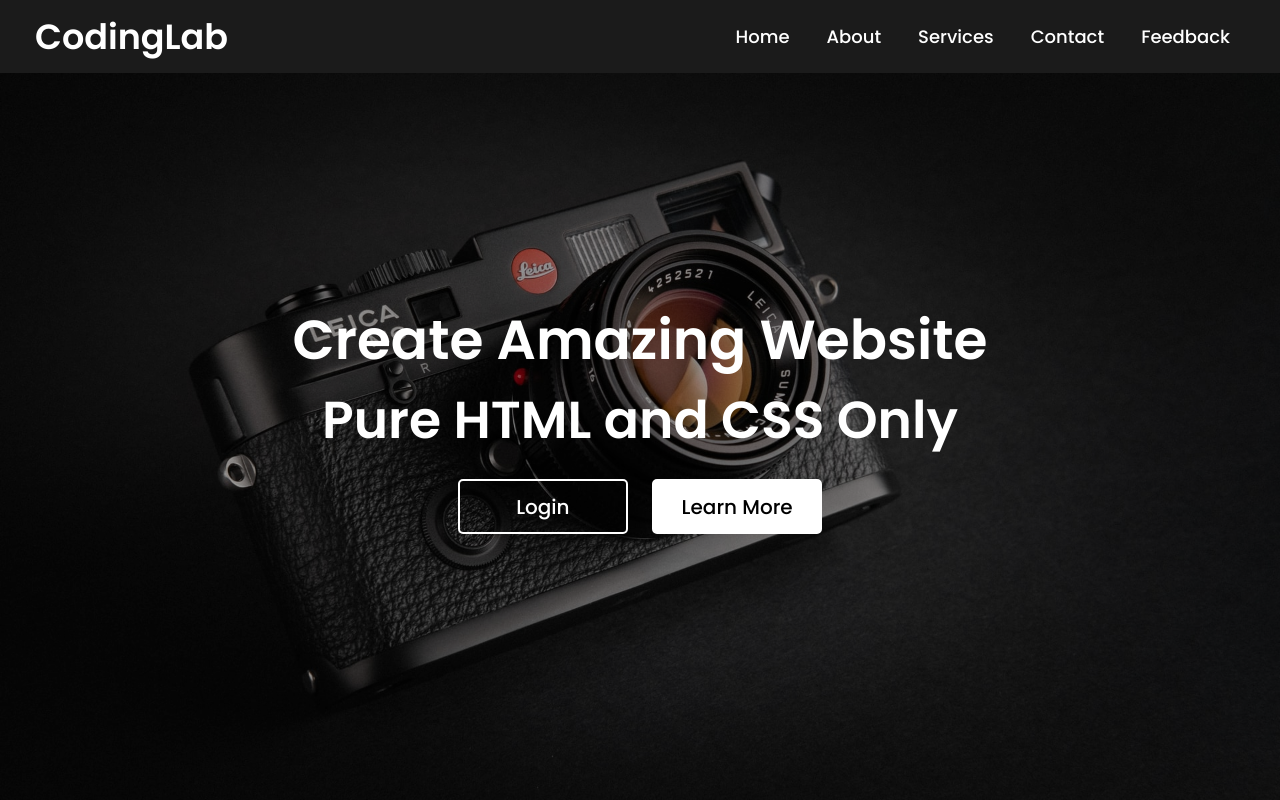
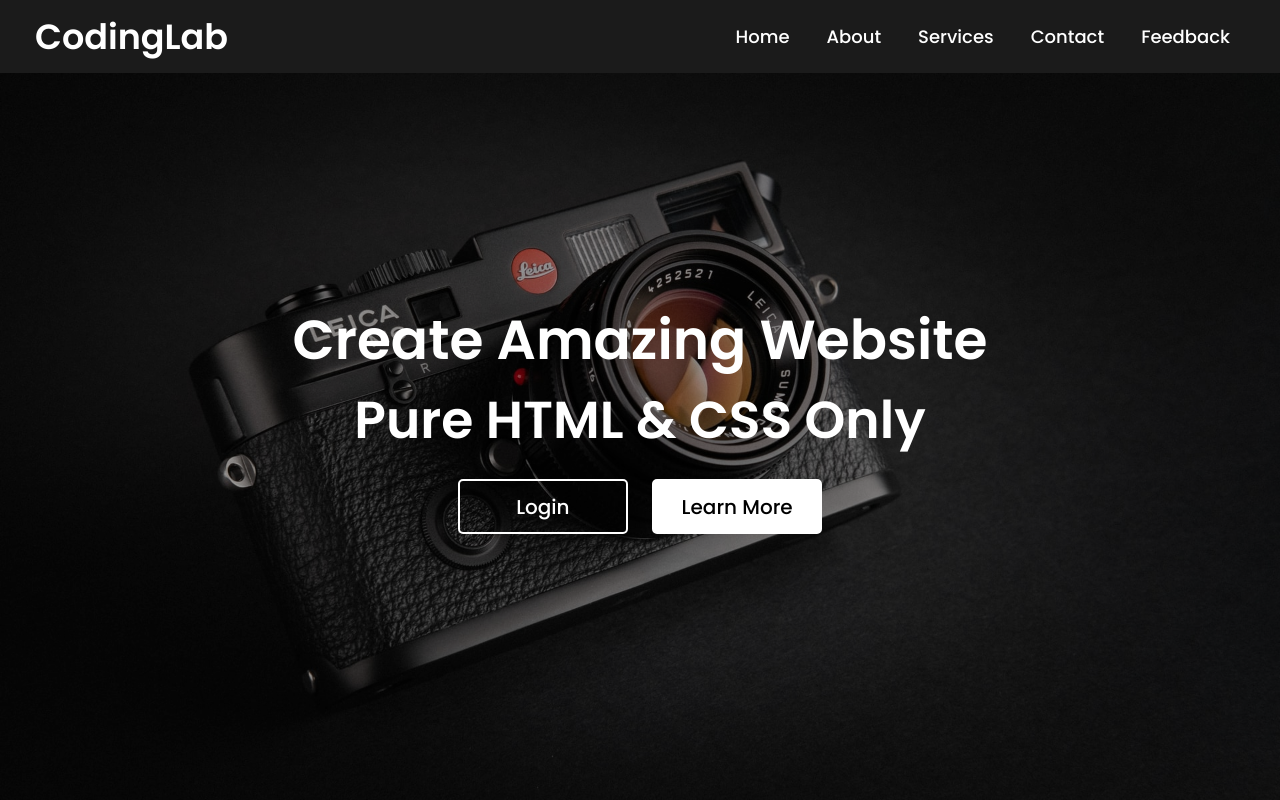
Before and after one commit to BalamuruganKubenthiran/studiopro, a plain HTML site: page index.html in a window 1280 px wide. Drawn offline with Linux system fonts and the light colour scheme.

Commit message:
Update index.html

```diff
--- a/index.html
+++ b/index.html
@@ -26,7 +26,7 @@
     <div class="img"></div>
     <div class="center">
       <div class="title">Create Amazing Website</div>
-      <div class="sub_title">Pure HTML and CSS Only</div>
+      <div class="sub_title">Pure HTML & CSS Only</div>
       <div class="btns">
         <button>Login</button>
         <button>Learn More</button>
```
